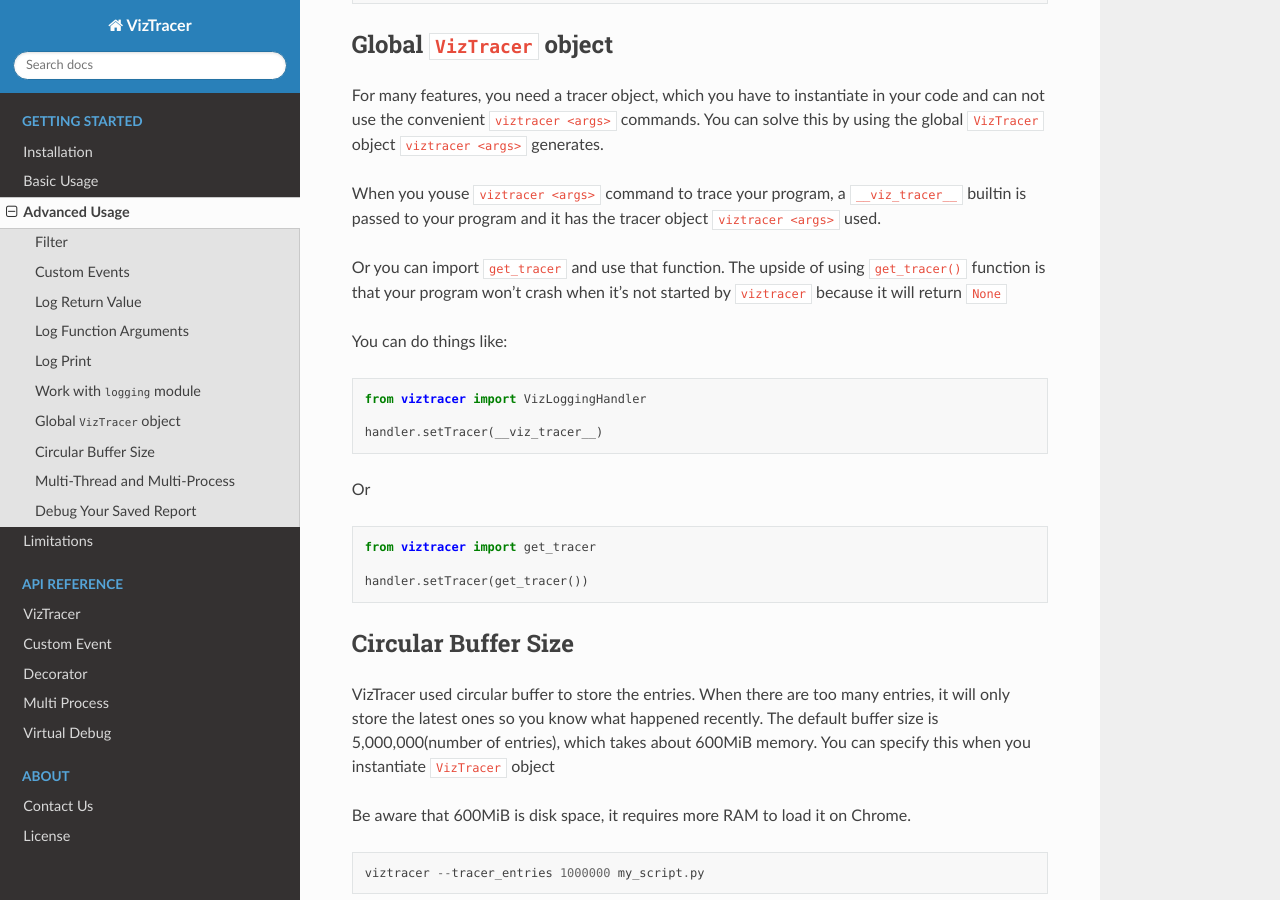
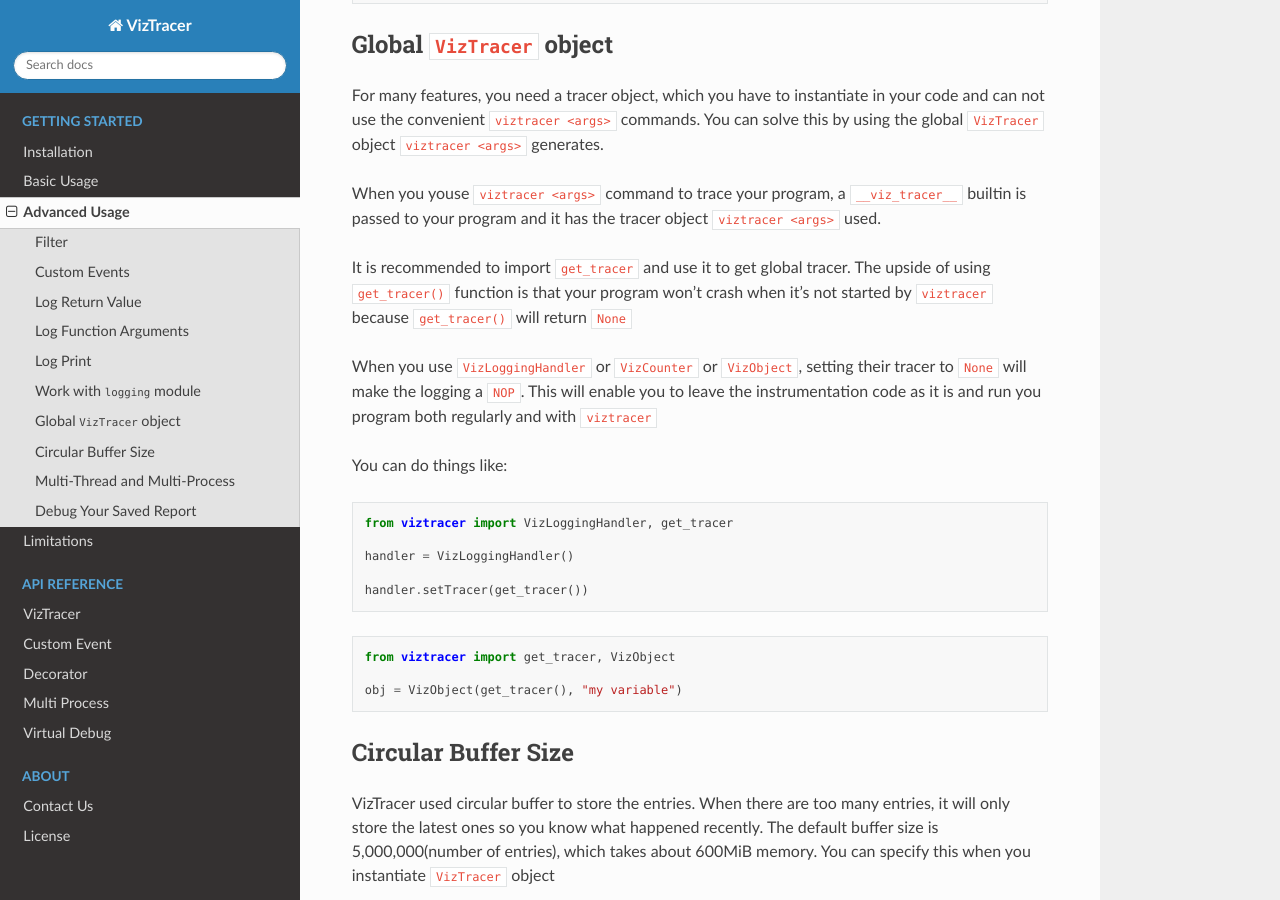
Before and after one commit to gaogaotiantian/viztracer, a Sphinx documentation site: the page built from docs/source/advanced_usage.rst, in a window 1280 px wide and 900 px high, scrolled down 3306 px. Built offline with Sphinx 7.4.7 and the Read the Docs theme 2.0.0, drawn with Linux system fonts in a browser that asks for light colours.

Commit message:
Make VizObject, VizCounter, VizLogging not breaking the code without a valid tracer

```diff
--- a/docs/source/advanced_usage.rst
+++ b/docs/source/advanced_usage.rst
@@ -160,24 +160,28 @@
 When you youse ``viztracer <args>`` command to trace your program, a ``__viz_tracer__`` builtin
 is passed to your program and it has the tracer object ``viztracer <args>`` used.
 
-Or you can import ``get_tracer`` and use that function. The upside of using ``get_tracer()`` function
-is that your program won't crash when it's not started by ``viztracer`` because it will return ``None``
+It is recommended to import ``get_tracer`` and use it to get global tracer. The upside of using ``get_tracer()`` function
+is that your program won't crash when it's not started by ``viztracer`` because ``get_tracer()`` will return ``None``
+
+When you use ``VizLoggingHandler`` or ``VizCounter`` or ``VizObject``, setting their tracer to ``None`` will make
+the logging a ``NOP``. This will enable you to leave the instrumentation code as it is and run you program both
+regularly and with ``viztracer``
 
 You can do things like:
 
 .. code-block:: python
 
-    from viztracer import VizLoggingHandler
+    from viztracer import VizLoggingHandler, get_tracer
 
-    handler.setTracer(__viz_tracer__)
+    handler = VizLoggingHandler()
 
-Or
+    handler.setTracer(get_tracer())
 
 .. code-block:: python
 
-    from viztracer import get_tracer
+    from viztracer import get_tracer, VizObject
 
-    handler.setTracer(get_tracer())
+    obj = VizObject(get_tracer(), "my variable")
 
 Circular Buffer Size
 --------------------
--- a/docs/source/custom_event.rst
+++ b/docs/source/custom_event.rst
@@ -13,6 +13,9 @@
         :type: VizTracer
 
         an object of ``VizTracer``
+
+        ``tracer`` can be set to ``None`` so the logging operation will be ``NOP``. You program will
+        run normally with the instrumented code even when you are not using viztracer.
 
     .. py:attribute:: name
         :type: string
```
Also changed, not shown: 6 other files.
